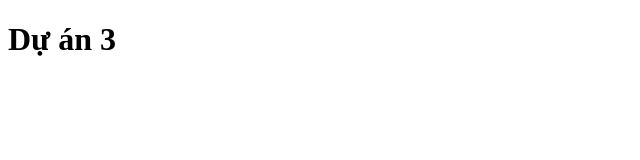
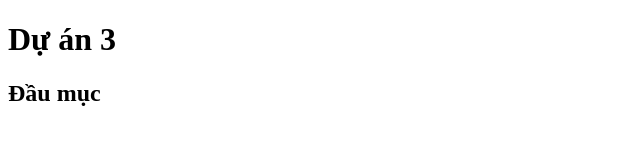
Before and after one commit to Ducbn99/Project_3, a plain HTML site: page index.html in a window 1280 px wide. Shown: the whole page, without its empty margins (0-640 px from the left). Drawn offline with Linux system fonts and the light colour scheme.

Commit message:
Sửa đổi h2

```diff
--- a/index.html
+++ b/index.html
@@ -7,5 +7,6 @@
   </head>
   <body>
     <h1>Dự án 3</h1>
+    <h2>Đầu mục</h2>
   </body>
 </html>
```
